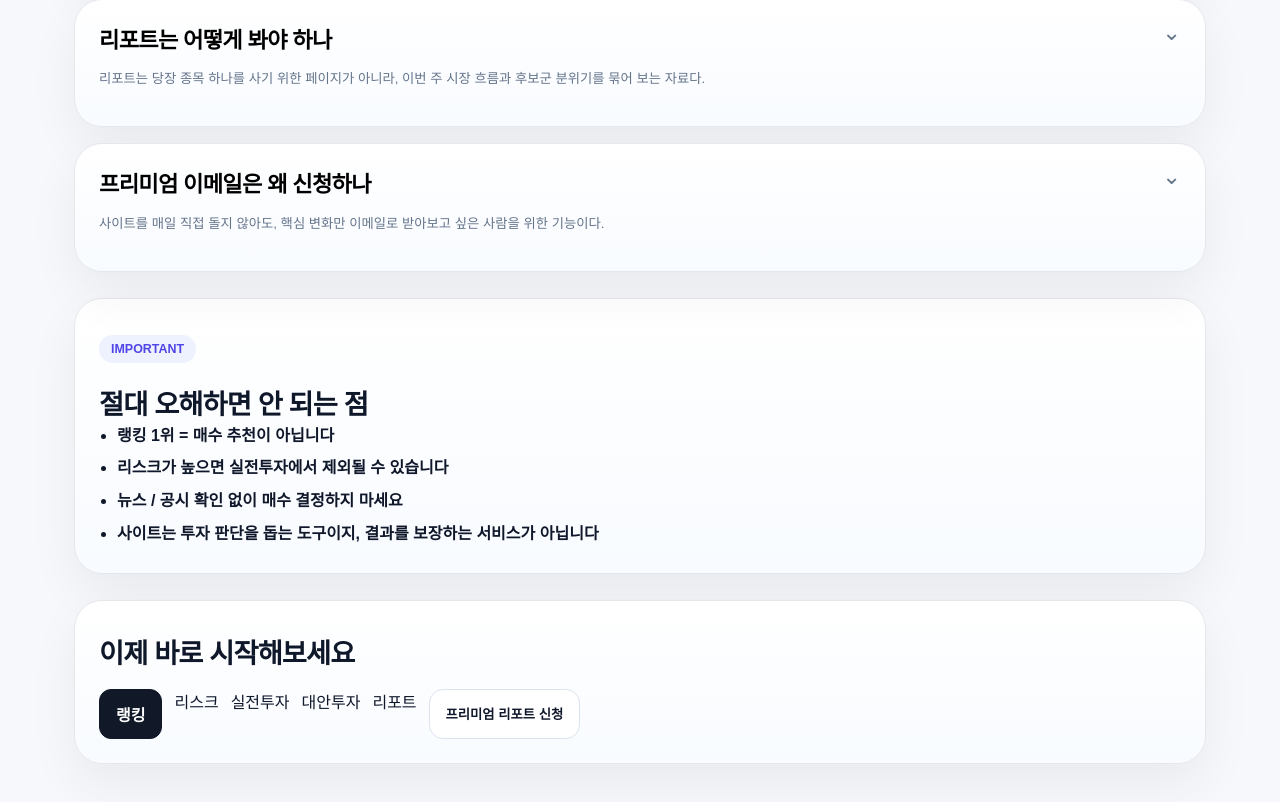
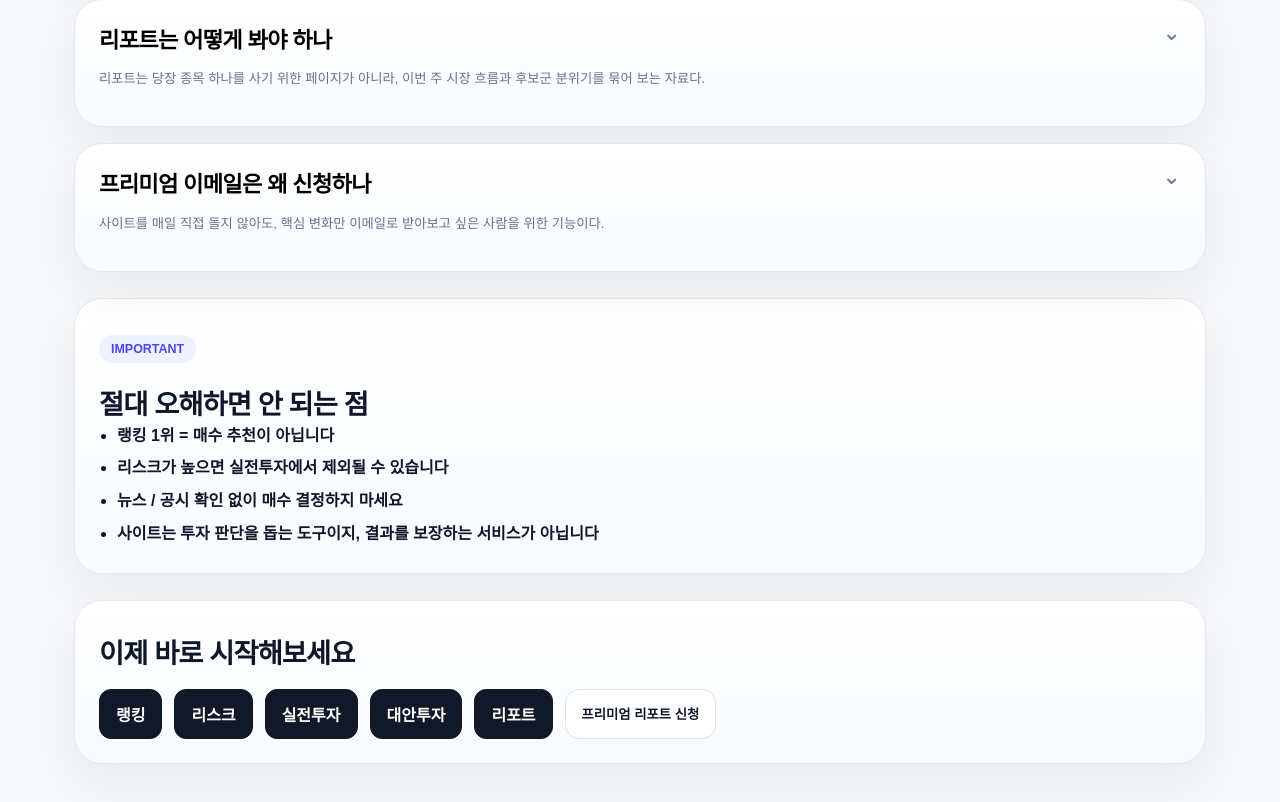
Before and after one commit to DcoyA/screener, a Next.js app: page /notice in a window 1280 px wide. Shown: the part 4698-5500 px from the top of the page. Built offline with nearby package versions, Linux system fonts and the light colour scheme.

Commit message:
Update page.js

```diff
--- a/app/notice/page.js
+++ b/app/notice/page.js
@@ -547,10 +547,10 @@ export default function NoticePage() {
           <h2>이제 바로 시작해보세요</h2>
           <div className="ctaButtons">
             <Link href="/ranking" className="primaryBtn">랭킹</Link>
-            <Link href="/risk" className="ghostBtn">리스크</Link>
-            <Link href="/final-picks" className="ghostBtn">실전투자</Link>
-            <Link href="/alternative" className="ghostBtn">대안투자</Link>
-            <Link href="/reports" className="ghostBtn">리포트</Link>
+            <Link href="/risk" className="primaryBtn">리스크</Link>
+            <Link href="/final-picks" className="primaryBtn">실전투자</Link>
+            <Link href="/alternative" className="primaryBtn">대안투자</Link>
+            <Link href="/reports" className="primaryBtn">리포트</Link>
             <button type="button" className="ghostBtn buttonLike" onClick={openModal}>프리미엄 리포트 신청</button>
           </div>
         </div>
```
